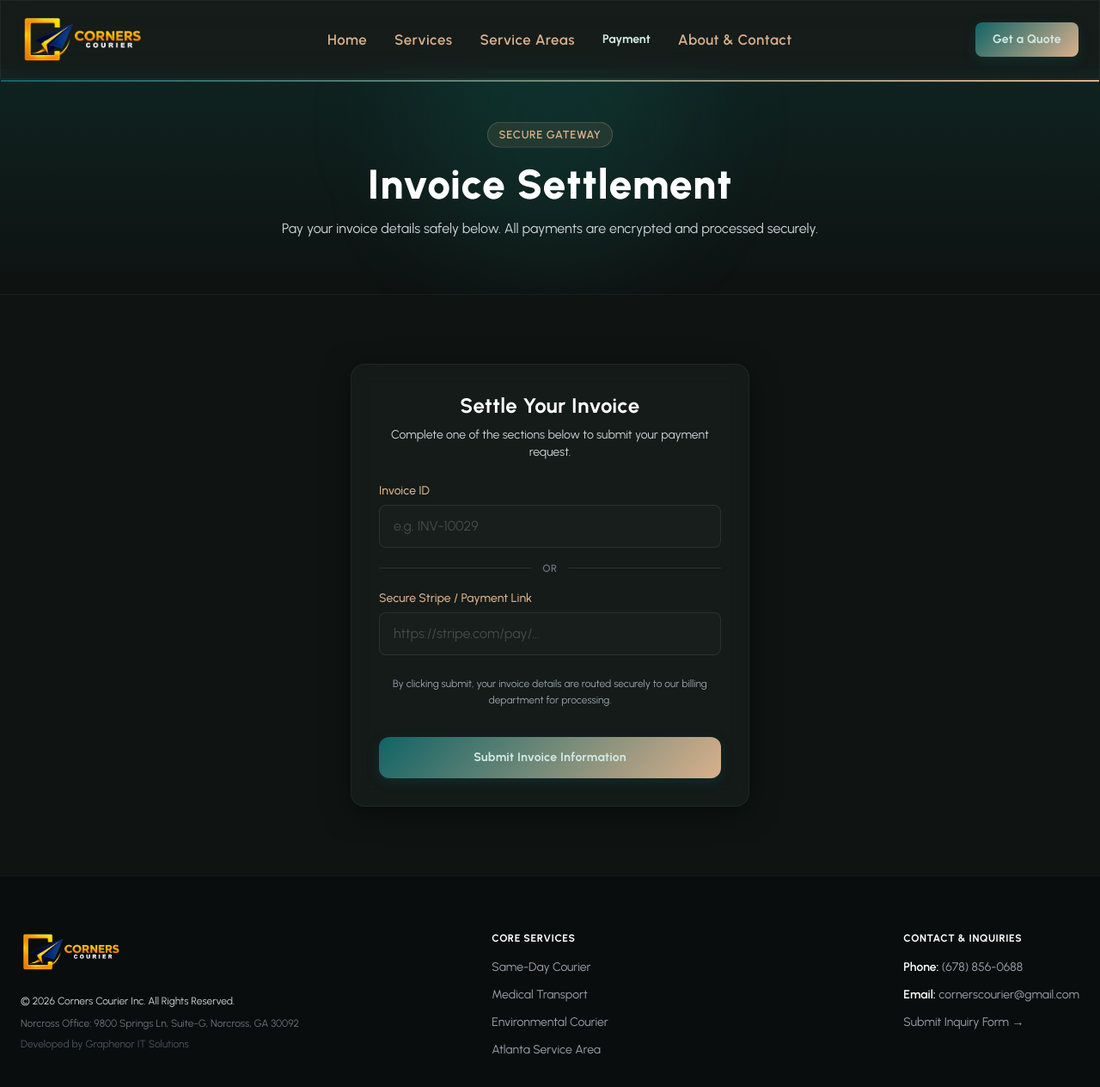
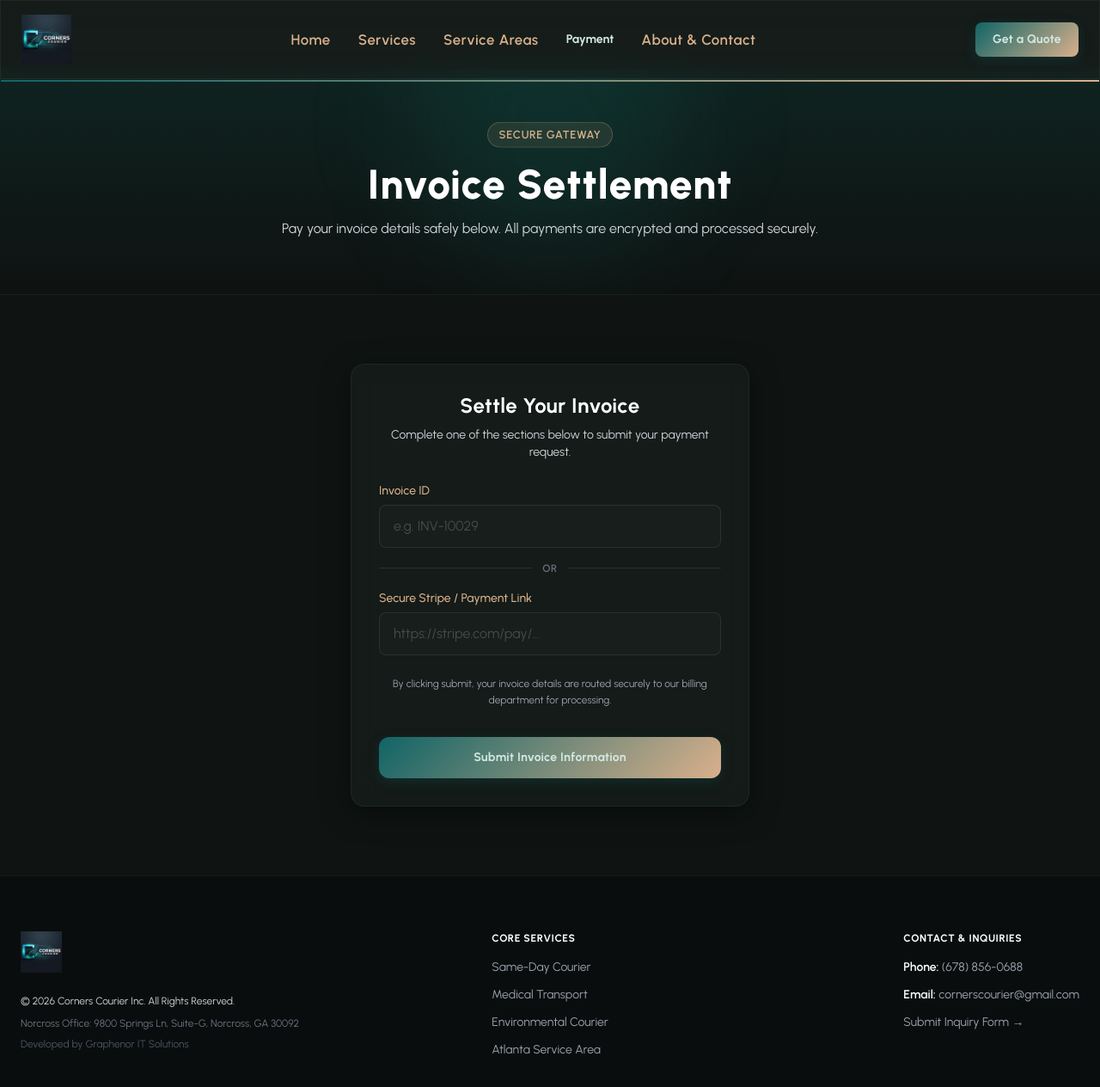
Before and after one commit to Corners-Courier-Inc/cornerscourier-ux, a website: page payment.html in a window 1280 px wide. Shown: the whole page at 86% size. Drawn offline with Linux system fonts and the light colour scheme.

Commit message:
Recolor logo to match new brand colors (teal/cyan/white) and update references

```diff
--- a/payment.html
+++ b/payment.html
@@ -53,7 +53,7 @@
   <header class="main-header-fixed glass-panel py-4 px-6 border-b">
     <div class="container mx-auto flex justify-between items-center">
       <a href="index.html" aria-label="Corners Courier Home" class="flex items-center">
-        <img src="images/logomain.webp" alt="Corners Courier Logo" class="w-auto" style="height: 58px;" width="200" height="50"
+        <img src="images/logomain.png" alt="Corners Courier Logo" class="w-auto" style="height: 58px;" width="200" height="50"
           decoding="async">
       </a>
       <nav class="hidden lg:flex items-center space-x-8">
@@ -150,7 +150,7 @@
   <footer class="py-16 border-t border-white/5 bg-black/40 text-gray-400">
     <div class="container mx-auto px-6 grid md:grid-cols-3 gap-12 text-sm">
       <div class="space-y-6">
-        <img src="images/logomain.webp" alt="Corners Courier Logo" class="w-auto mb-4" style="height: 48px;">
+        <img src="images/logomain.png" alt="Corners Courier Logo" class="w-auto mb-4" style="height: 48px;">
         <div class="space-y-2 text-xs">
           <p class="leading-relaxed text-gray-300">
             &copy; 2026 Corners Courier Inc. All Rights Reserved.
```
Also changed, not shown: atlanta-courier.html (+2 -2 lines), contact.html (+2 -2 lines), environmental.html (+2 -2 lines), index.html (+4 -4 lines), same-day.html (+2 -2 lines), service-areas.html (+2 -2 lines), services.html (+2 -2 lines), thank-you.html (+2 -2 lines), images/logomain.png (added).
